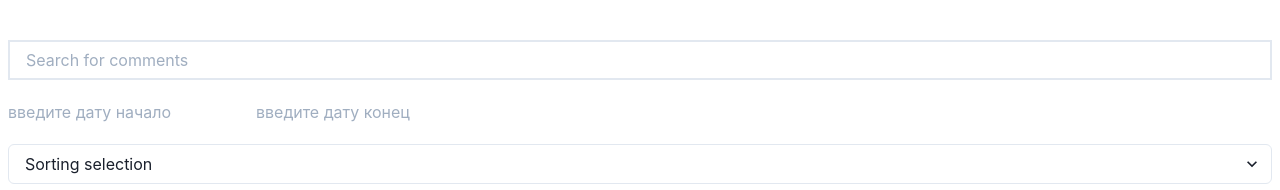
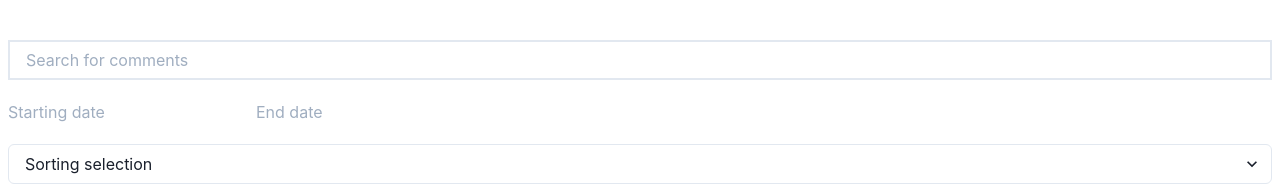
Before and after one commit to StasRnD/users-comments, a React (Create React App) app: page / in a window 1280 px wide. Shown: the top 190 px of the page. Built offline with nearby package versions, Linux system fonts and the light colour scheme.

Commit message:
fixed: fixes the logic of working with datepicker, and filters

```diff
--- a/src/components/App.tsx
+++ b/src/components/App.tsx
@@ -18,8 +18,7 @@ export type Filters = {
   };
 };
 
-export const App = () => {
-  const [filters, setFilters] = React.useState({
+const defaultFilters = {
   query: '',
   isAscOrder: false,
   sortingField: '' as Filters['sortingField'],
@@ -27,14 +26,17 @@ export const App = () => {
     from: '',
     to: '',
   },
-  });
+};
 
-  const [defaultFilters] = React.useState(cloneDeep(filters));
+export const App = () => {
+  const [filters, setFilters] = React.useState(defaultFilters);
 
   type FiltersOnChange = ComponentProps<typeof Filter>['onChange'];
 
   const onChange: FiltersOnChange = (value, filterName) => {
-    setFilters((oldFilters) => set(cloneDeep(oldFilters), filterName, value));
+    setFilters((oldFilters) =>
+      set(deepСopyOfTheFilteringObject(oldFilters), filterName, value)
+    );
   };
 
   const comparingTheMessageDateWithTheFilteringDates = (date: string) => {
@@ -55,12 +57,14 @@ export const App = () => {
       message.text.toLowerCase().includes(filters.query.toLowerCase())
     )
     .filter((message) =>
-      filters.date.from.length && filters.date.to.length
+      filters.date.from && filters.date.to
         ? comparingTheMessageDateWithTheFilteringDates(message.date)
         : message
     );
+  const deepСopyOfTheFilteringObject = (filters: Filters) => cloneDeep(filters);
 
-  const resetFilter = () => setFilters(cloneDeep(defaultFilters));
+  const resetFilter = () =>
+    setFilters(deepСopyOfTheFilteringObject(defaultFilters));
 
   return (
     <ChakraProvider theme={theme}>
--- a/src/components/Filter.tsx
+++ b/src/components/Filter.tsx
@@ -53,13 +53,8 @@ export const Filter = ({ filters, onChange }: FiltersProps) => {
     );
   };
 
-  const valueStartDateForFilters = filters.date.from
-    ? DateTime.fromISO(filters.date.from).toLocaleString()
-    : filters.date.from;
-
-  const valueEndDateForFilters = filters.date.to
-    ? DateTime.fromISO(filters.date.to).toLocaleString()
-    : filters.date.to;
+  const valueDateForDatePicker = (date: string) =>
+    date ? new Date(date) : null;
 
   return (
     <Flex flexWrap='wrap' rowGap='5'>
@@ -73,14 +68,16 @@ export const Filter = ({ filters, onChange }: FiltersProps) => {
 
       <Flex w='100%' alignItems='center'>
         <DatePicker
-          value={valueStartDateForFilters}
-          placeholderText='введите дату начало'
+          dateFormat='dd.MM.yyyy'
+          selected={valueDateForDatePicker(filters.date.from)}
           onChange={onChangeStartDateForFilter}
+          placeholderText='Starting date'
         />
         <DatePicker
-          value={valueEndDateForFilters}
-          placeholderText='введите дату конец'
+          dateFormat='dd.MM.yyyy'
+          selected={valueDateForDatePicker(filters.date.to)}
           onChange={onChangeEndDateForFilter}
+          placeholderText='End date'
         />
       </Flex>
       <Select onChange={onChangeSortingMethod}>
```
Lines whose indentation alone changed are shown as unchanged.
